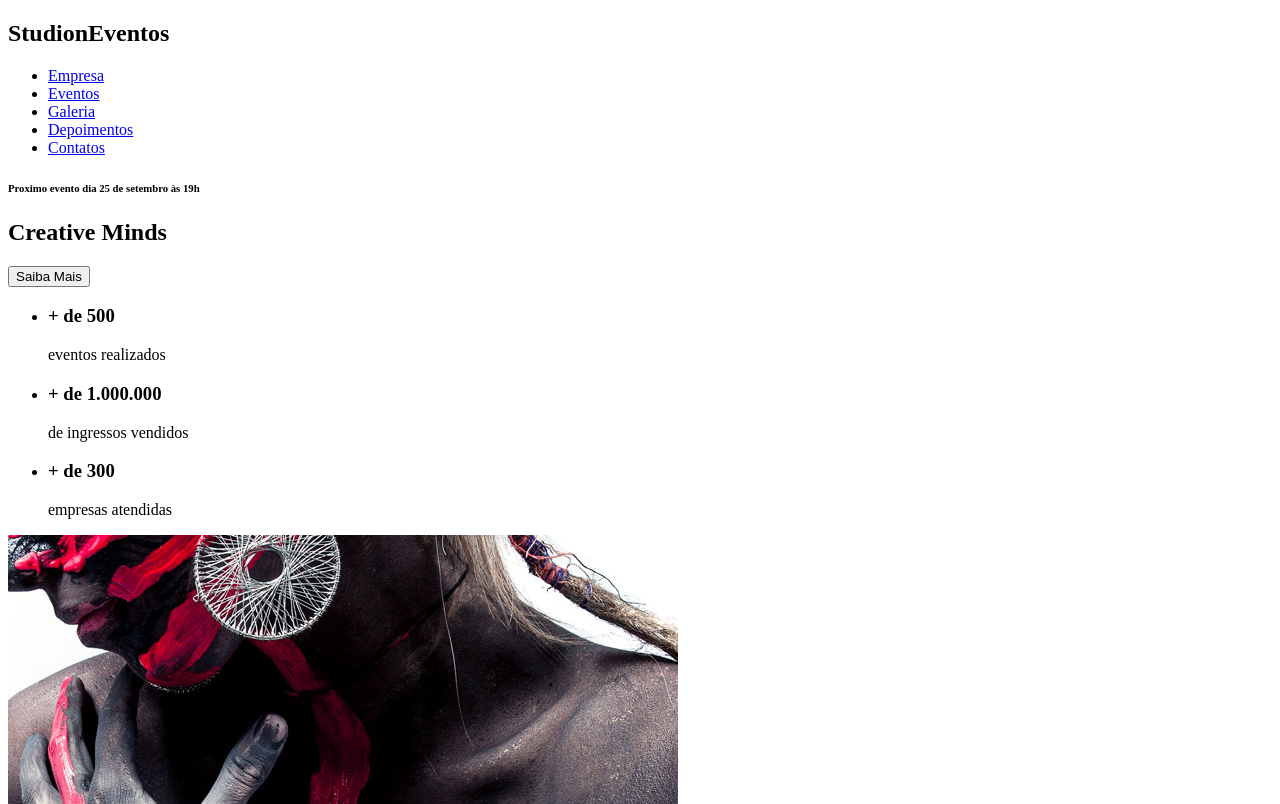
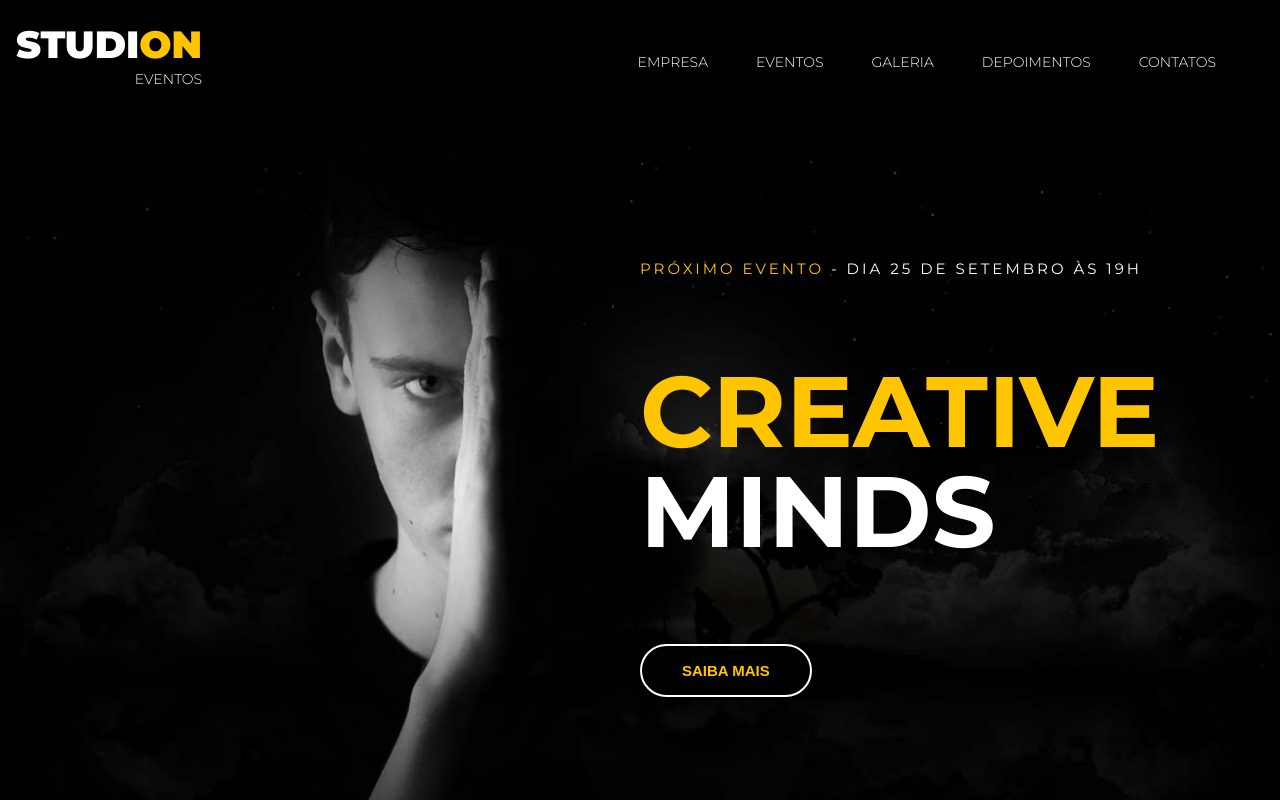
Before and after one commit to RafaSilvs/studion1, a website: page src/index.html in a window 1280 px wide. Shown: the top 804 px of the page. Drawn offline with Linux system fonts and the light colour scheme.

Commit message:
feat(header): implement styles

```diff
--- a/src/index.html
+++ b/src/index.html
@@ -5,13 +5,17 @@
     <meta charset="UTF-8">
     <meta http-equiv="X-UA-Compatible" content="IE=edge">
     <meta name="viewport" content="width=device-width, initial-scale=1.0">
+    <link rel="stylesheet" href="style.css">
     <title>Studion</title>
 </head>
 
 <body>
-    <nav>
-        <h1>Studi<span>on</span><span>Eventos</span></h1>
-        <ul>
+    <nav class="navbar">
+        <h1 class="logo-studion">
+            Studi<span class="copy--primary">on</span>
+            <span class="logo-studion__subtitle">Eventos</span>
+        </h1>
+        <ul class="navbar__links">
             <li>
                 <a href="#empresa">
                     Empresa
@@ -42,10 +46,14 @@
 
     <header>
     <div id="slider">
-        <div class="slider">
-            <h6><span>Proximo evento</span> dia 25 de setembro às 19h</h6>
-             <h2><span>Creative</span> Minds</h2>
-             <button>Saiba Mais</button>
+        <div class="slide">
+            <img class="slide__background-image " src="./images/banner.jpg" alt="studion Banner"
+            />
+            <div class="slide__copy">
+                <h6><span class="copy--primary">Próximo evento</span> - Dia 25 de setembro às 19h</h6>
+                <h2><span class="copy--primary">Creative</span> Minds</h2>
+                 <button class="btn btn--slide">Saiba Mais</button>
+            </div>
         </div>
     </div>
     </header>
@@ -94,8 +102,6 @@
         <p>
             <small>studi<span>ON</span> - Todos os direitos reservados</small>
         </p>
-
-
     </footer>
 </body>
 </html>
--- /dev/null
+++ b/src/style.css
@@ -0,0 +1,139 @@
+@import url('https://fonts.googleapis.com/css2?family=Montserrat:wght@300;400;700;900&display=swap');
+
+ * {
+  box-sizing: border-box;
+}
+
+:root {
+  font-family: 'Montserrat', sans-serif;
+  font-size: 16px;
+  --color-primary: #ffc500;
+  --default-padding: 1rem;
+}
+
+body {
+  margin: 0;
+  padding-top: 7.75rem;
+}
+
+ul {
+  display: flex;
+  list-style: none;
+  padding-left: 0;
+  }
+
+.navbar {
+  position: fixed;
+  z-index: 1;
+  display: grid;
+  grid-template-columns: 1fr
+  9fr;
+  align-items: center;
+  top: 0;
+  left: 0;
+
+  width: 100vw;
+  height: 7.75rem;
+  padding: 0 1rem;
+
+  background-color: #000;/* vermelho; / verde /azul / transparência - 0 - F */
+  color: #fff;
+}
+
+.navbar__links {
+  justify-self: end;
+}
+.navbar__links li {
+  font-size: .875rem;
+  margin-right: 3rem;
+  text-transform: uppercase;
+}
+
+.navbar__links a {
+  font-weight: 300;
+  color: #fff;
+  text-decoration: none;
+}
+
+.navbar__links a:hover {
+  color: var(--color-primary);
+}
+
+.logo-studion {
+  font-size: 2.375rem;
+  font-weight: 900;
+  line-height: 1ch; /* relativa ao tamanho da altura do glifo 0 da fonte */
+  text-transform: uppercase;
+  text-align: right;
+}
+
+.logo-studion__subtitle {
+  font-size: .875rem;
+  font-weight: 300;
+}
+
+.copy--primary {
+  color: var(--color-primary);
+}
+
+#slider {
+  background-color: #000;
+  color: #fff;
+}
+
+.slide {
+  position: relative;
+  height: calc(100vh - 7.75rem);
+}
+
+.slide__background-image {
+  width: 100%;
+  height: 100%;
+  object-fit: cover;
+  object-position: center;
+}
+
+.slide__copy {
+  position: absolute;
+  top: 6.25rem;
+  left: 50vw;
+}
+
+.slide__copy h6 {
+  font-size: .9375rem;
+  font-weight: 400;
+  text-transform: uppercase;
+  letter-spacing: .1875rem;
+  }
+
+  .slide__copy h2 {
+  font-size: 6.25rem;
+  text-transform: uppercase;
+  line-height: 6.25rem;
+}
+
+.slide__copy h2 span {
+  display: block;
+}
+
+.btn {
+  cursor: pointer;
+  padding: 1rem 2.5rem;
+  border: .125rem solid #fff;
+  border-radius: 5rem;
+  color: var(--color-primary);
+  background: unset;
+  font-size: .9375rem;
+  font-weight: 700;
+  text-transform: uppercase;
+  transition: 0.5s all ease;
+}
+
+.btn:hover,
+.btn:active,
+.btn:focus {
+  border-color: var(--color-primary);
+  background-color: var(--color-primary);
+  color: #fff;
+
+}
```
